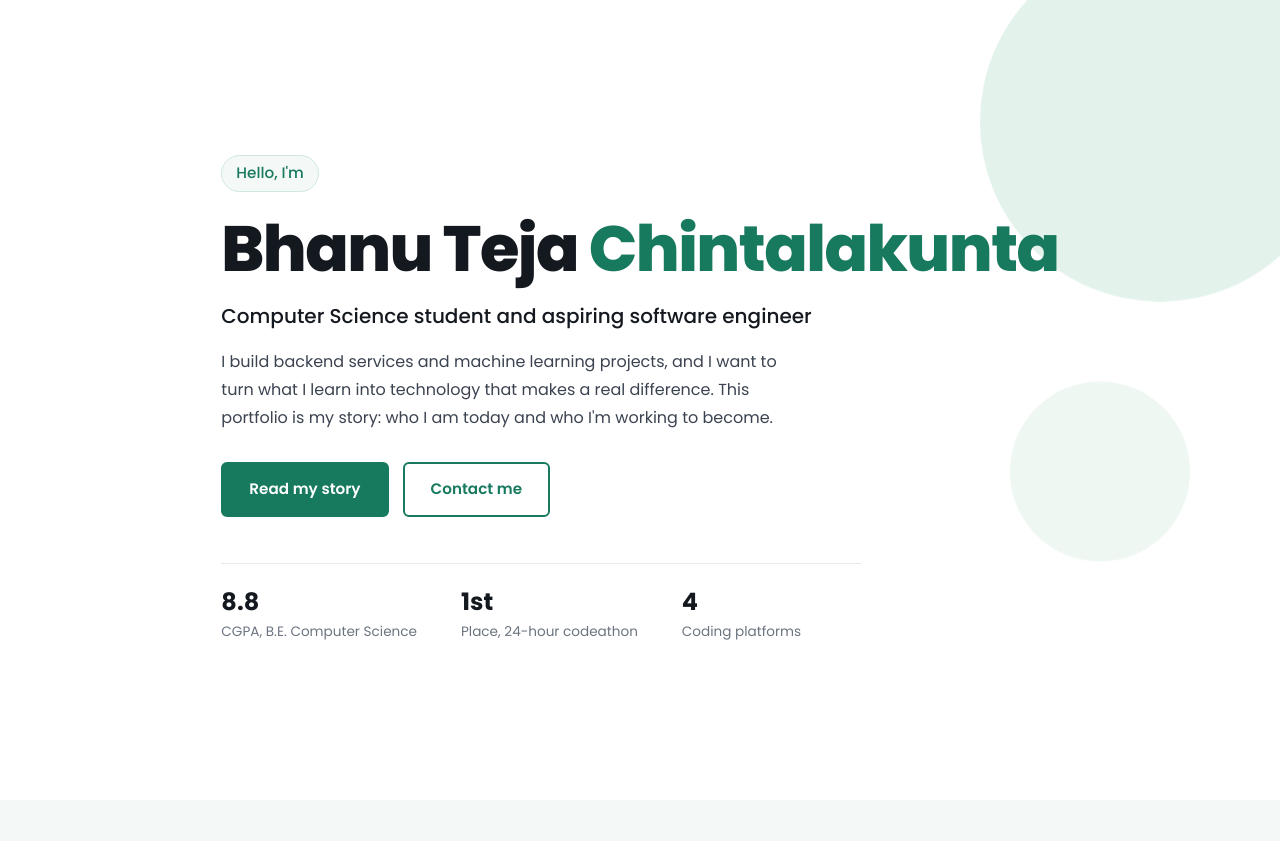
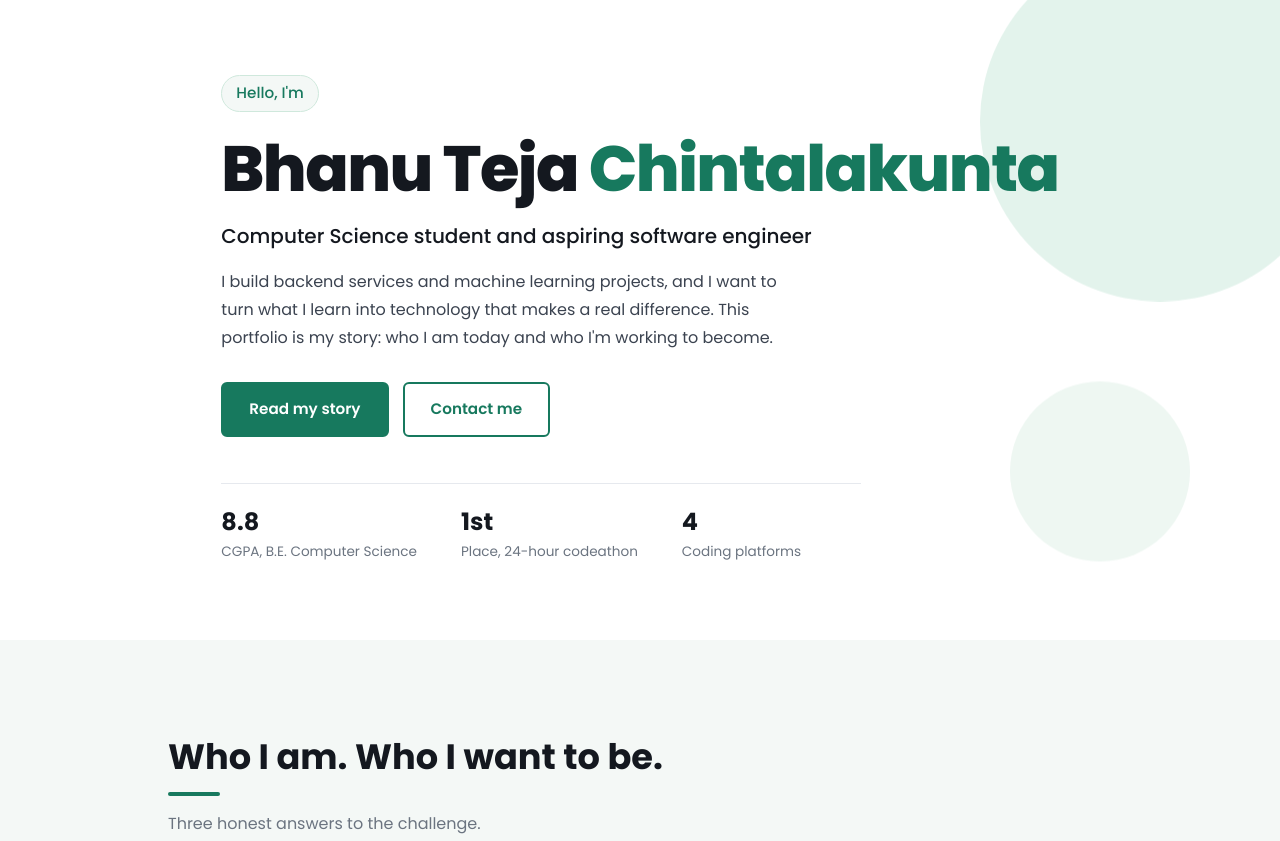
Before and after one commit to bhanu-512/bhanu-teja-portfolio, a plain HTML site: page index.html in a window 1280 px wide. Shown: the top 841 px of the page. Drawn offline with Linux system fonts and the light colour scheme.

Commit message:
Fix viewport sizing for embedded portfolio
Use a stable hero minimum height so Streamlit content sizing does not push the page below the visible area.

```diff
--- a/index.html
+++ b/index.html
@@ -15,7 +15,7 @@ a{color:var(--blue);text-decoration:none}
 #progress{position:fixed;top:0;left:0;height:4px;width:0;background:var(--blue);z-index:50}
 
 /* hero */
-.hero{min-height:100vh;display:flex;align-items:center;position:relative;overflow:hidden;background:#fff}
+.hero{min-height:640px;display:flex;align-items:center;position:relative;overflow:hidden;background:#fff}
 .hero .wrap{padding-top:70px;padding-bottom:70px}
 .hello{display:inline-block;font-size:.95rem;font-weight:500;color:var(--blue);background:var(--soft);border:1px solid #cfe8dc;padding:4px 14px;border-radius:99px;margin-bottom:22px}
 .hero h1{font-size:4rem;line-height:1.08;font-weight:800;color:var(--ink);letter-spacing:-1.5px;margin-bottom:16px}
@@ -104,6 +104,7 @@ section.alt{background:var(--soft)}
 .reveal.show{opacity:1;transform:none}
 
 @media (max-width:820px){
+  .hero{min-height:auto}
   .story,.skills{grid-template-columns:1fr}
   .project{grid-template-columns:1fr;gap:10px;padding:26px}
   .ach{grid-template-columns:1fr}
```
